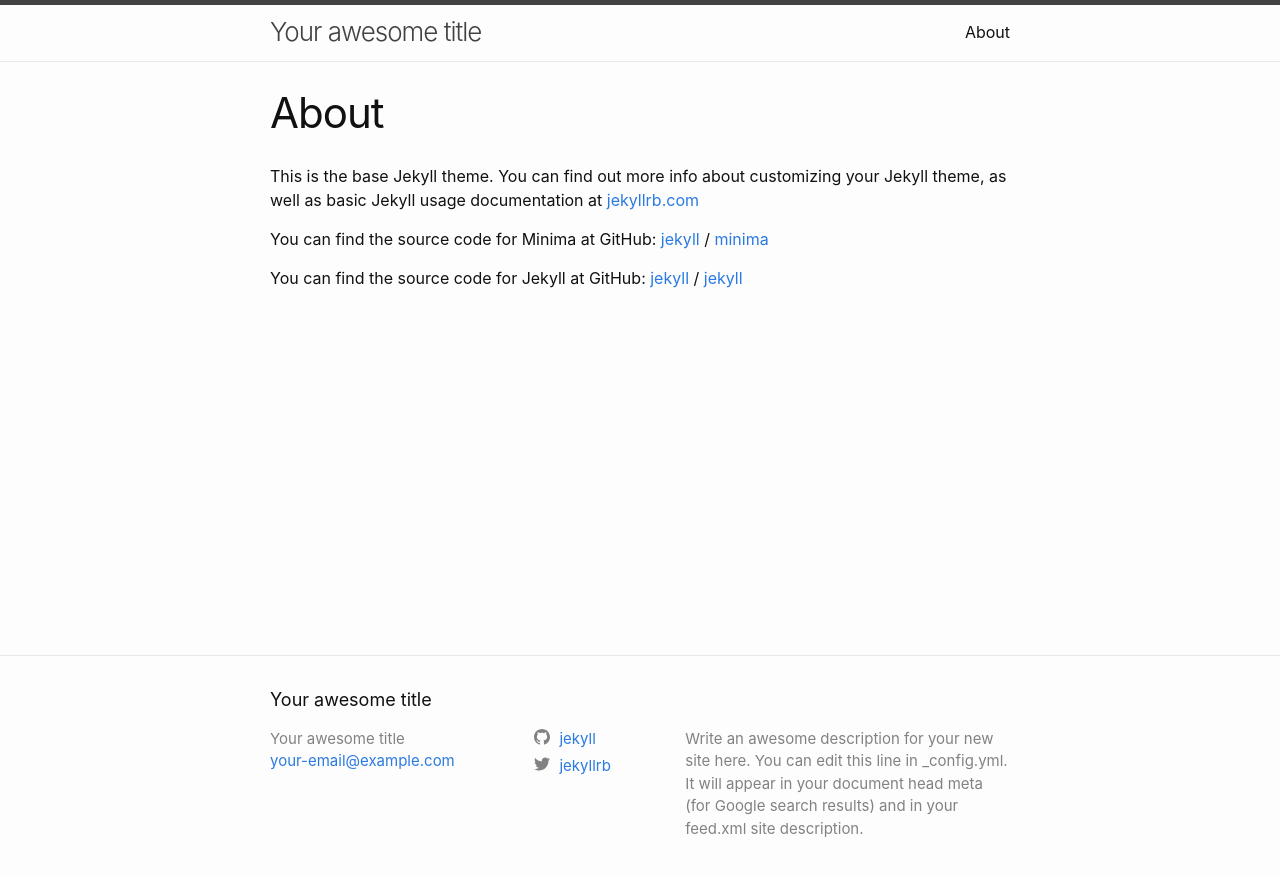
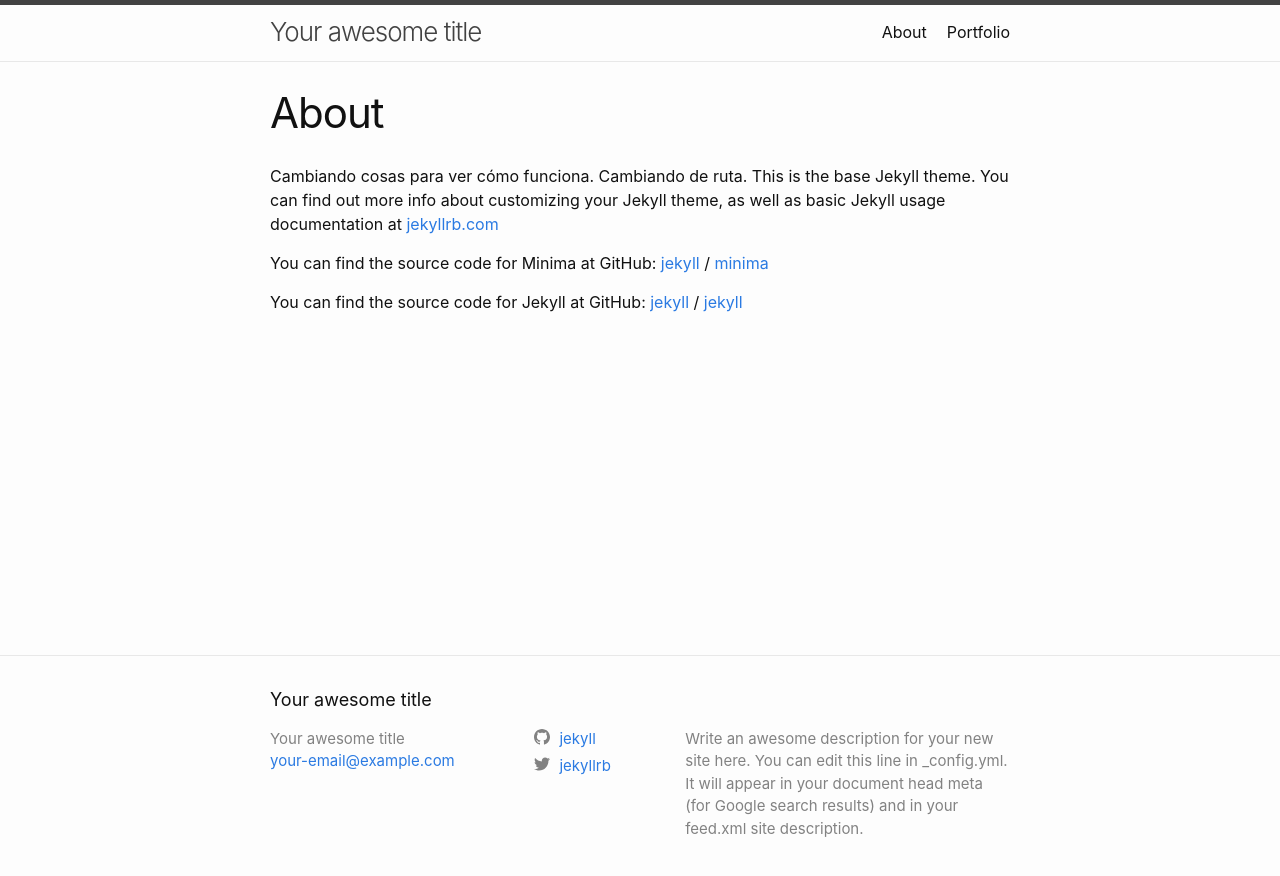
Before and after one commit to MarisolenlaWeb/jekyll-myblog, a Jekyll site: the page built from about.md, in a window 1280 px wide. Shown: the top 876 px of the page. Built offline with Jekyll 4.4.1, drawn with Linux system fonts in a browser that asks for light colours.

Commit message:
Haciendo cambios en páginas

```diff
--- a/about.md
+++ b/about.md
@@ -4,6 +4,7 @@ title: About
 permalink: /about/
 ---
 
+Cambiando cosas para ver cómo funciona. Cambiando de ruta.
 This is the base Jekyll theme. You can find out more info about customizing your Jekyll theme, as well as basic Jekyll usage documentation at [jekyllrb.com](https://jekyllrb.com/)
 
 You can find the source code for Minima at GitHub:
```
Also changed, not shown: index.md (+2 -0 lines), portafolio.md (added, +5 -0 lines).
